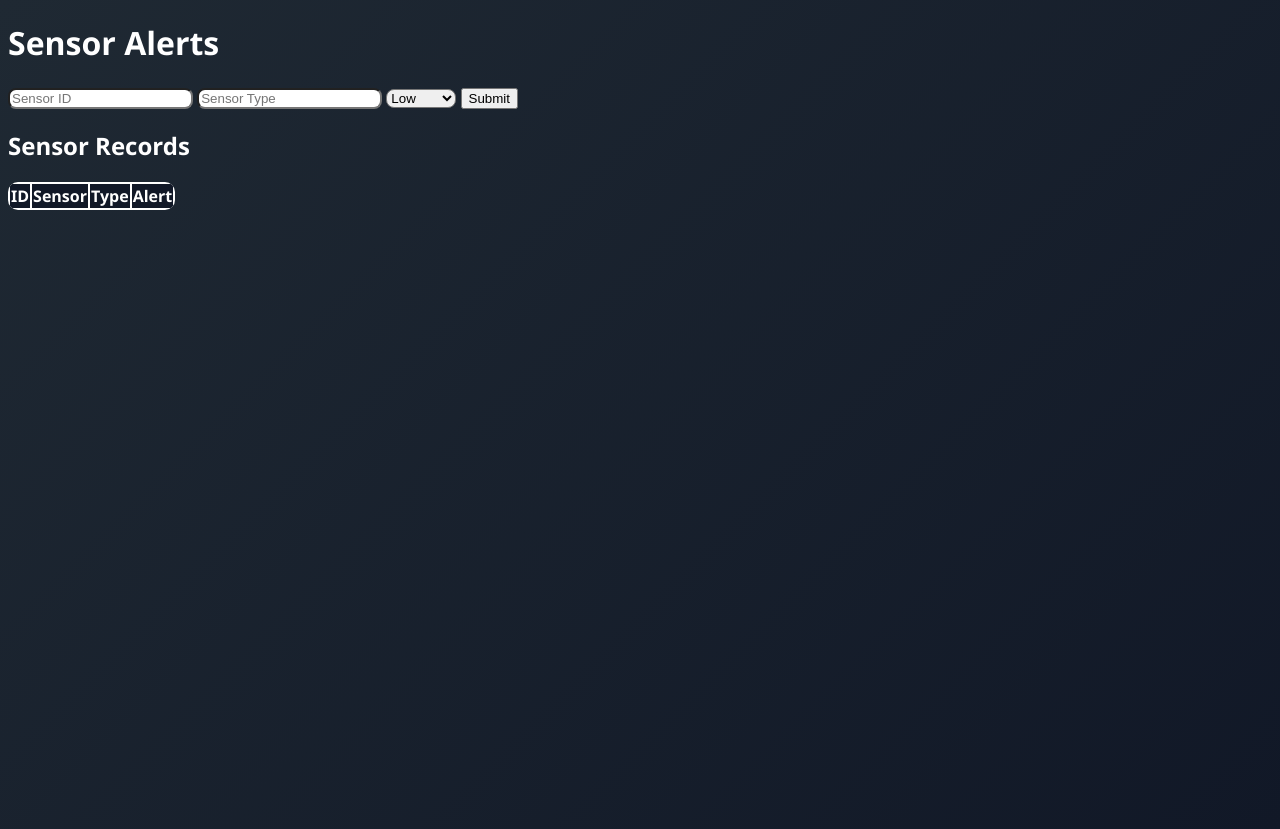
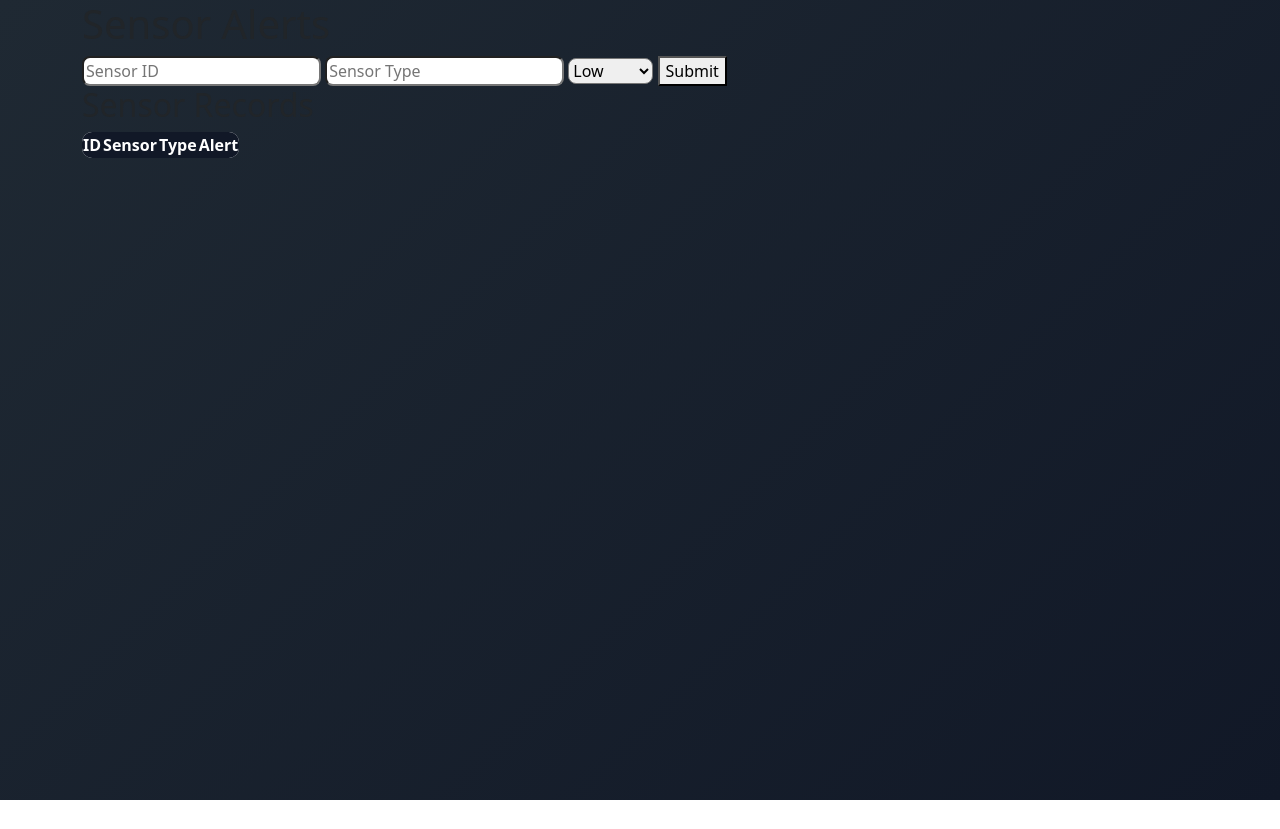
Before and after one commit to 24eg105j05/HSCMS, a website: page public/sensor.html in a window 1280 px wide. After the commit the page ends 800 px from the top, so only its background shows below. Drawn offline with nearby package versions, Linux system fonts and the light colour scheme; no server answers.

Commit message:
Fix Style

```diff
--- a/public/sensor.html
+++ b/public/sensor.html
@@ -4,6 +4,8 @@
 
 <title>Sensor Alerts</title>
 <link rel="stylesheet" href="/css/style.css">
+
+<link href="https://cdn.jsdelivr.net/npm/bootstrap@5.3.2/dist/css/bootstrap.min.css" rel="stylesheet">
 
 </head>
 
```
